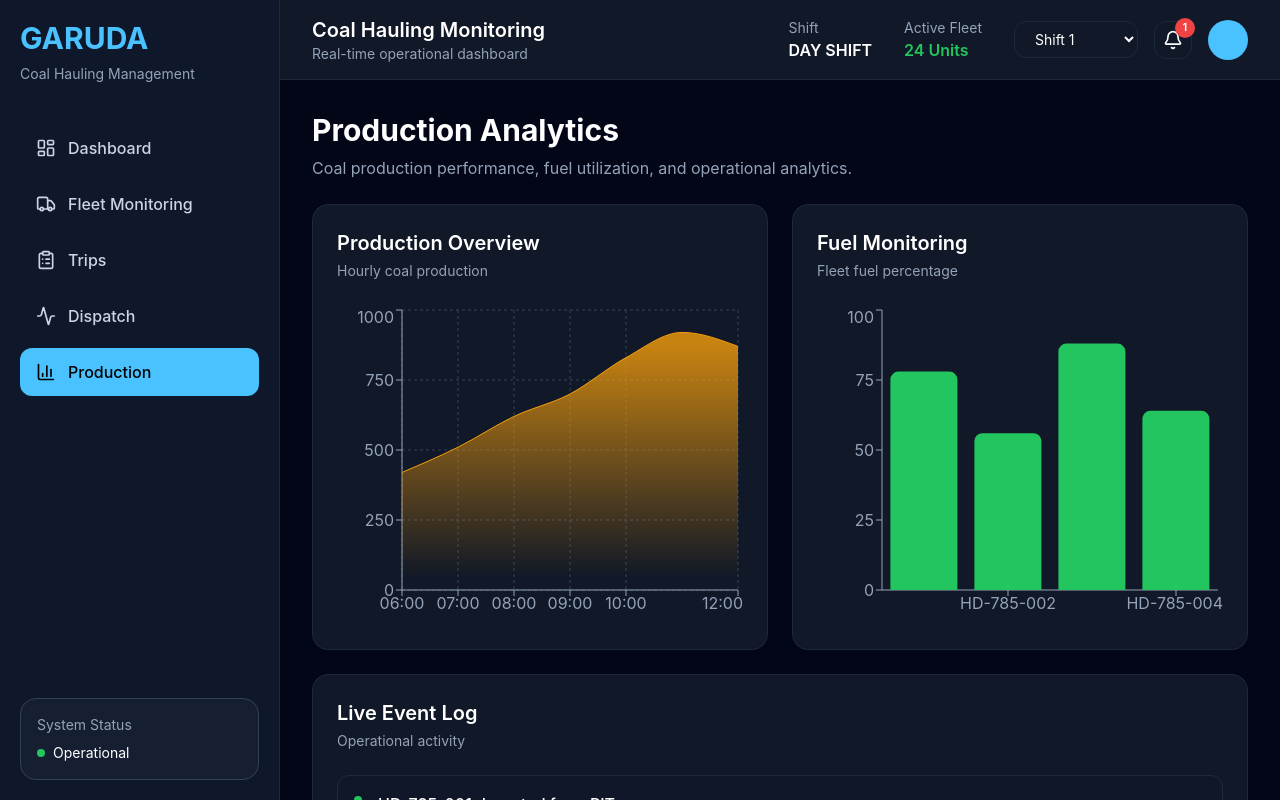
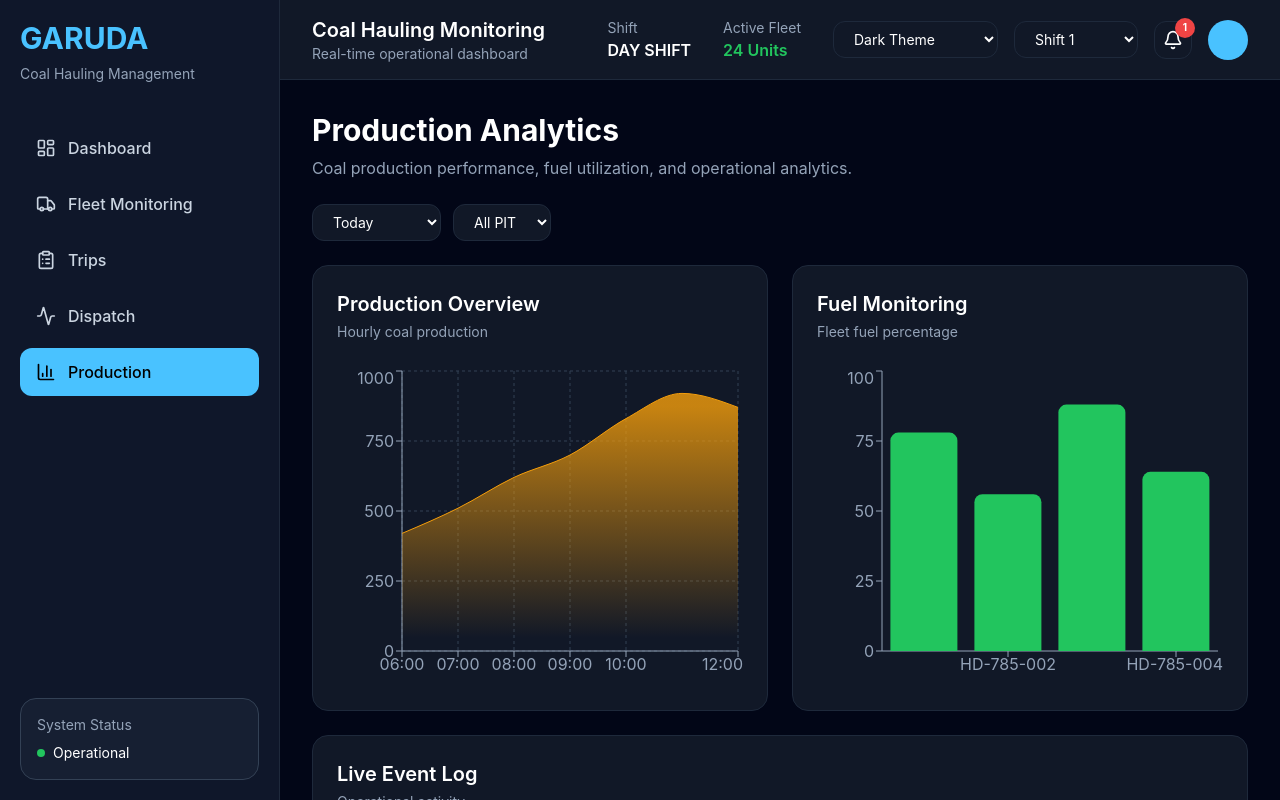
Before and after one commit to IrsyadHalimi/coal-hauling-management-system, a React (Vite) app: page /production in a window 1280 px wide. Shown: the top 800 px of the page. Built offline with nearby package versions, Linux system fonts and the light colour scheme.

Commit message:
add theme switch

```diff
--- a/src/App.tsx
+++ b/src/App.tsx
@@ -1,5 +1,8 @@
+import { Outlet } from 'react-router-dom'
+
 function App() {
-  return null
+
+  return <Outlet />
 }
 
 export default App
--- a/src/assets/styles/theme.css
+++ b/src/assets/styles/theme.css
@@ -1,4 +1,4 @@
-:root {
+:root, [data-theme='dark'] {
   /* Background */
   --color-background: #020617;
 
@@ -22,3 +22,28 @@
   /* Border */
   --color-border: #1e293b;
 }
+
+[data-theme='industrial'] {
+  --color-background: #F7F8F0;
+
+  --color-sidebar: #4983af;
+
+  --color-card: #d9f0ff;
+
+  --color-primary: #F7F8F0;
+
+  --color-success: #22c55e;
+
+  --color-warning: #facc15;
+
+  --color-danger: #ef4444;
+
+
+  /* Text */
+  --color-text-primary: #000000;
+  --color-text-secondary: #94a3b8;
+  --color-text-muted: #a4a8ae;
+
+
+  --color-border: #688ba7;
+}
--- /dev/null
+++ b/src/components/dashboard/AnalyticsFilter.tsx
@@ -0,0 +1,35 @@
+function AnalyticsFilter() {
+  return (
+    <div className="flex gap-3">
+      <select
+        className="
+          rounded-xl border border-border
+          bg-card px-4 py-2
+          text-sm
+        "
+      >
+        <option>Today</option>
+
+        <option>This Week</option>
+
+        <option>This Month</option>
+      </select>
+
+      <select
+        className="
+          rounded-xl border border-border
+          bg-card px-4 py-2
+          text-sm
+        "
+      >
+        <option>All PIT</option>
+
+        <option>PIT A1</option>
+
+        <option>PIT B4</option>
+      </select>
+    </div>
+  )
+}
+
+export default AnalyticsFilter
--- a/src/components/layouts/DashboardLayout.tsx
+++ b/src/components/layouts/DashboardLayout.tsx
@@ -4,7 +4,11 @@ import Sidebar from './Sidebar'
 import Topbar from './Topbar'
 import MobileSidebar from './MobileSidebar'
 
+import { useApplyTheme } from '../../features/theme/hooks/useApplyTheme'
+
 function DashboardLayout() {
+  useApplyTheme()
+
   return (
     <div className="flex min-h-screen bg-background">
       <div className="hidden lg:block">
--- a/src/components/layouts/Sidebar.tsx
+++ b/src/components/layouts/Sidebar.tsx
@@ -8,35 +8,53 @@ import {
 
 import NavigationItem from './NavigationItem'
 
+
+
+function Sidebar() {
+  const role = 'DISPATCHER'
   const menus = [
     {
       label: 'Dashboard',
       icon: <LayoutDashboard size={20} />,
       to: '/',
+
+      visible:
+      role === 'DISPATCHER',
     },
     {
       label: 'Fleet Monitoring',
       icon: <Truck size={20} />,
       to: '/fleet-monitoring',
+
+      visible:
+      role === 'DISPATCHER',
     },
     {
       label: 'Trips',
       icon: <ClipboardList size={20} />,
       to: '/trips',
+
+      visible:
+      role === 'DISPATCHER',
     },
     {
       label: 'Dispatch',
       icon: <Activity size={20} />,
       to: '/dispatch',
+
+      visible:
+      role === 'DISPATCHER',
     },
     {
       label: 'Production',
       icon: <BarChart3 size={20} />,
       to: '/production',
+
+      visible:
+      role === 'DISPATCHER',
     },
   ]
 
-function Sidebar() {
   return (
     <aside
       className="
@@ -56,7 +74,9 @@ function Sidebar() {
       </div>
 
       <nav className="flex flex-1 flex-col gap-2">
-        {menus.map((menu) => (
+        {menus
+          .filter((menu) => menu.visible)
+          .map((menu) => (
           <NavigationItem
             key={menu.label}
             label={menu.label}
--- a/src/components/layouts/Topbar.tsx
+++ b/src/components/layouts/Topbar.tsx
@@ -5,6 +5,8 @@ import { useSidebar } from '../../hooks/useSidebar'
 import NotificationBell from '../../components/notifications/NotificationBell'
 
 import ShiftSwitcher from '../../components/shift/ShiftSwitcher'
+
+import ThemeSwitcher from '../../components/theme/ThemeSwitcher'
 
 function Topbar() {
   const toggleSidebar =
@@ -63,6 +65,8 @@ function Topbar() {
         </div>
 
         <div className="flex items-center gap-4">
+          <ThemeSwitcher />
+
           <ShiftSwitcher />
 
           <NotificationBell />
--- a/src/components/maps/HaulingMap.tsx
+++ b/src/components/maps/HaulingMap.tsx
@@ -8,7 +8,12 @@ import RoutePolyline from './RoutePolyline'
 
 import { useFleetStore } from '../../features/monitoring/store/useFleetStore'
 
+import { useState } from 'react'
+
 function HaulingMap() {
+  const [fullscreen, setFullscreen] =
+  useState(false)
+
   const trucks =
     useFleetStore(
       (state) => state.trucks
@@ -16,10 +21,16 @@ function HaulingMap() {
 
   return (
     <div
-      className="
+      className={`
         overflow-hidden rounded-2xl
-        border border-slate-800 z-50
-      "
+        border border-border
+
+        ${
+          fullscreen
+            ? 'fixed inset-0 z-50 bg-background'
+            : ''
+        }
+      `}
     >
       <MapContainer
         center={[-3.78200, 115.48500]}
@@ -27,6 +38,18 @@ function HaulingMap() {
         scrollWheelZoom={true}
         className="h-[600px] w-full"
       >
+        <button
+        onClick={() =>
+          setFullscreen(
+            !fullscreen
+          )
+        }
+        className="
+          absolute right-4 top-4 z-[1001]
+          rounded-xl bg-card px-4 py-2
+          text-sm
+        "
+      >{fullscreen ? 'Exit Fullscreen' : 'Fullscreen'}</button>
         <TileLayer
           attribution='&copy; OpenStreetMap'
           url="https://{s}.tile.openstreetmap.org/{z}/{x}/{y}.png"
--- /dev/null
+++ b/src/components/theme/ThemeSwitcher.tsx
@@ -0,0 +1,36 @@
+import { useThemeStore } from '../../features/theme/store/useThemeStore'
+
+function ThemeSwitcher() {
+  const {
+    theme,
+    setTheme,
+  } = useThemeStore()
+
+  return (
+    <select
+      value={theme}
+      onChange={(e) =>
+        setTheme(
+          e.target.value as
+            | 'dark'
+            | 'industrial'
+        )
+      }
+      className="
+        rounded-xl border border-border
+        bg-card px-4 py-2
+        text-sm outline-none
+      "
+    >
+      <option value="dark">
+        Dark Theme
+      </option>
+
+      <option value="industrial">
+        Industrial Theme
+      </option>
+    </select>
+  )
+}
+
+export default ThemeSwitcher
--- /dev/null
+++ b/src/features/theme/hooks/useApplyTheme.ts
@@ -0,0 +1,17 @@
+import { useEffect } from 'react'
+
+import { useThemeStore } from '../store/useThemeStore'
+
+export function useApplyTheme() {
+  const theme =
+    useThemeStore(
+      (state) => state.theme
+    )
+
+  useEffect(() => {
+    document.documentElement.setAttribute(
+      'data-theme',
+      theme
+    )
+  }, [theme])
+}
--- /dev/null
+++ b/src/features/theme/store/useThemeStore.ts
@@ -0,0 +1,32 @@
+import { create } from 'zustand'
+
+import { persist } from 'zustand/middleware'
+
+type Theme =
+  | 'dark'
+  | 'industrial'
+
+type ThemeStore = {
+  theme: Theme
+
+  setTheme: (
+    theme: Theme
+  ) => void
+}
+
+export const useThemeStore =
+  create<ThemeStore>()(
+    persist(
+      (set) => ({
+        theme: 'dark',
+
+        setTheme: (theme) =>
+          set({ theme }),
+      }),
+
+      {
+        name:
+          'coal-hauling-theme',
+      }
+    )
+  )
--- a/src/hooks/useSidebar.ts
+++ b/src/hooks/useSidebar.ts
@@ -1,4 +1,6 @@
 import { create } from 'zustand'
+
+import { persist } from 'zustand/middleware'
 
 type SidebarStore = {
   isOpen: boolean
@@ -9,7 +11,9 @@ type SidebarStore = {
 }
 
 export const useSidebar =
-  create<SidebarStore>((set) => ({
+  create<SidebarStore>()(
+    persist(
+      (set) => ({
       isOpen: false,
 
       toggleSidebar: () =>
@@ -21,4 +25,10 @@ export const useSidebar =
         set({
           isOpen: false,
         }),
-  }))
+      }),
+      {
+        name:
+          'coal-hauling-sidebar',
+      },
+    )
+  )
--- a/src/pages/ProductionPage.tsx
+++ b/src/pages/ProductionPage.tsx
@@ -2,6 +2,7 @@ import EventLog from '../components/dashboard/EventLog'
 
 import FuelChart from '../components/dashboard/charts/FuelChart'
 import ProductionChart from '../components/dashboard/charts/ProductionChart'
+import AnalyticsFilter from '../components/dashboard/AnalyticsFilter'
 
 function ProductionPage() {
   return (
@@ -17,6 +18,8 @@ function ProductionPage() {
           operational analytics.
         </p>
       </div>
+
+      <AnalyticsFilter />
 
       <section
         className="
```
Lines whose indentation alone changed are shown as unchanged.
